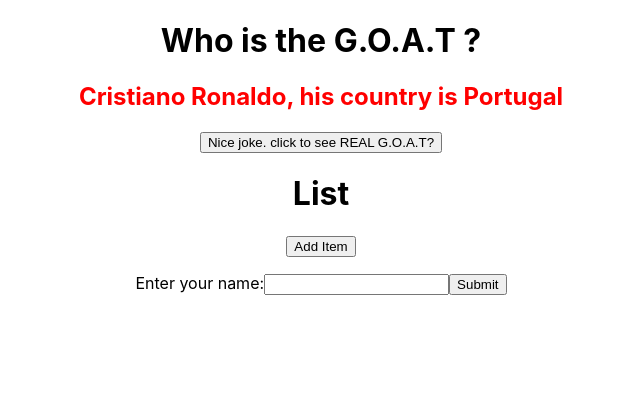
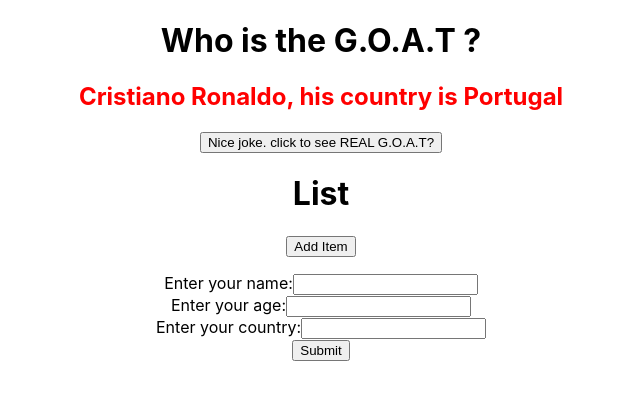
Before and after one commit to vetri-selvam/react-practise, a React (Create React App) app: page / in a window 1280 px wide. Shown: the top 400 px of the page, without its empty margins (319-959 px from the left). Built offline with nearby package versions, Linux system fonts and the light colour scheme.

Commit message:
using object in useState and accessing via form

```diff
--- a/src/components/form.js
+++ b/src/components/form.js
@@ -1,31 +1,56 @@
-import { useState } from "react"
+import { useState } from "react";
 
-
-
-function Form(){
-
-    const [name, setName] = useState("");
+function Form() {
+  const [details, setDetails] = useState({});
 
   //console.log("Current Name: ",name);
 
   function doWhenSubmitted(e) {
     e.preventDefault();
     console.log("Form Submitted");
-        console.log("Current Name: ",name);
+    console.log("Current Name, age and Country: ", details);
   }
 
   return (
     <>
       <form onSubmit={doWhenSubmitted}>
         Enter your name:
-                <input type="text" onChange={ (e)=>{setName(e.target.value)} }/>
-                <input type="submit" value="Submit"/>
-
+        <input
+          type="text"
+          onChange={(e) => {
+            setDetails((previousState) => {
+              // Using `previousState` for keeping the rest of the state unchanged while ppdating the 'name' field.
+              return { ...previousState, name: e.target.value };
+            });
+          }}
+        />
+        <br />
+        Enter your age:
+        <input
+          type="text"
+          onChange={(e) => {
+            setDetails((previousState) => {
+              // Update the 'age' field while keeping the rest of the state unchanged
+              return { ...previousState, age: e.target.value };
+            });
+          }}
+        />
+        <br />
+        Enter your country:
+        <input
+          type="text"
+          onChange={(e) => {
+            setDetails((previousState) => {
+              // Update the 'country' field while keeping the rest of the state unchanged
+              return { ...previousState, country: e.target.value };
+            });
+          }}
+        />
+        <br />
+        <input type="submit" value="Submit" />
       </form>
-
     </>
-
-    )
+  );
 }
 
 export default Form;
```
Lines whose indentation alone changed are shown as unchanged.
